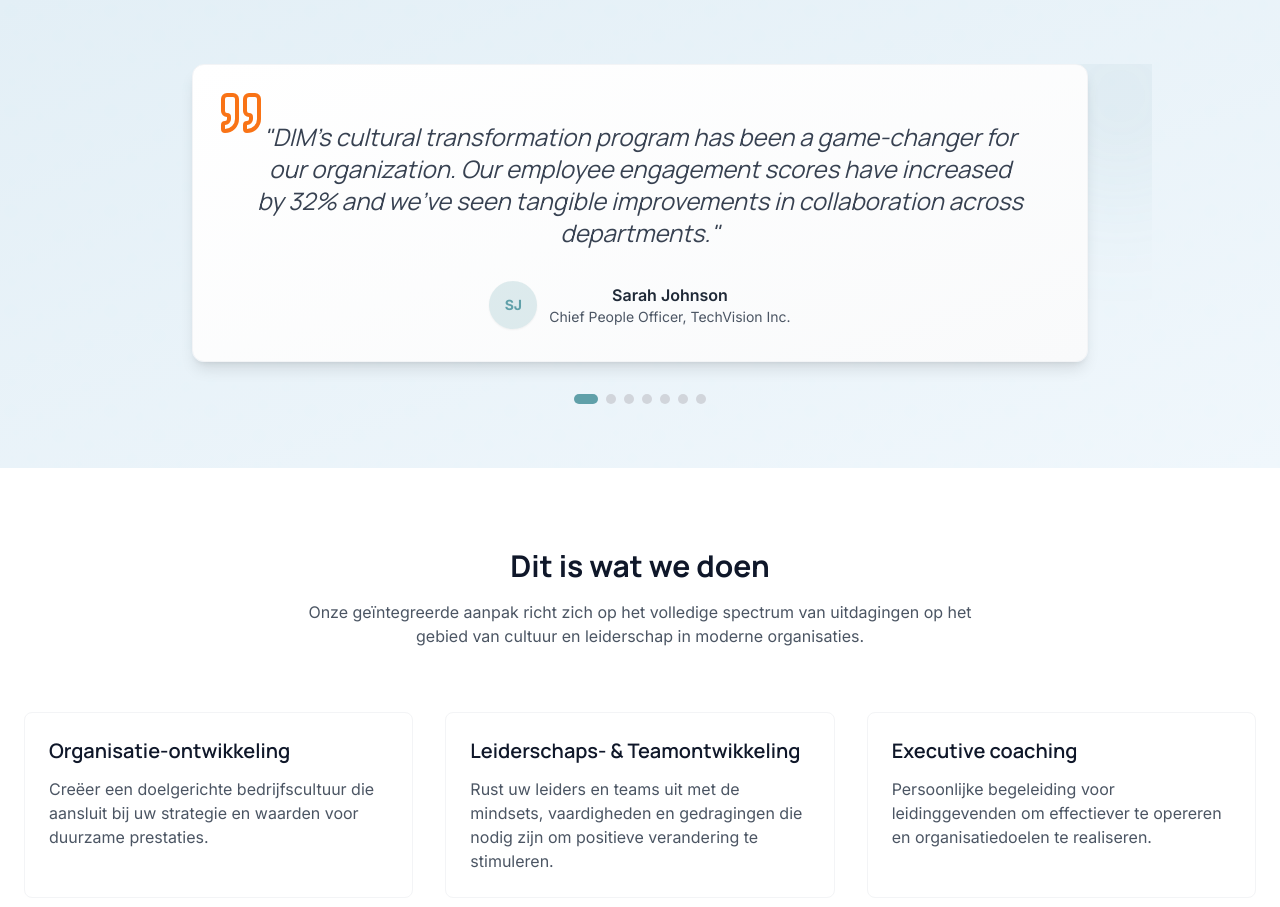
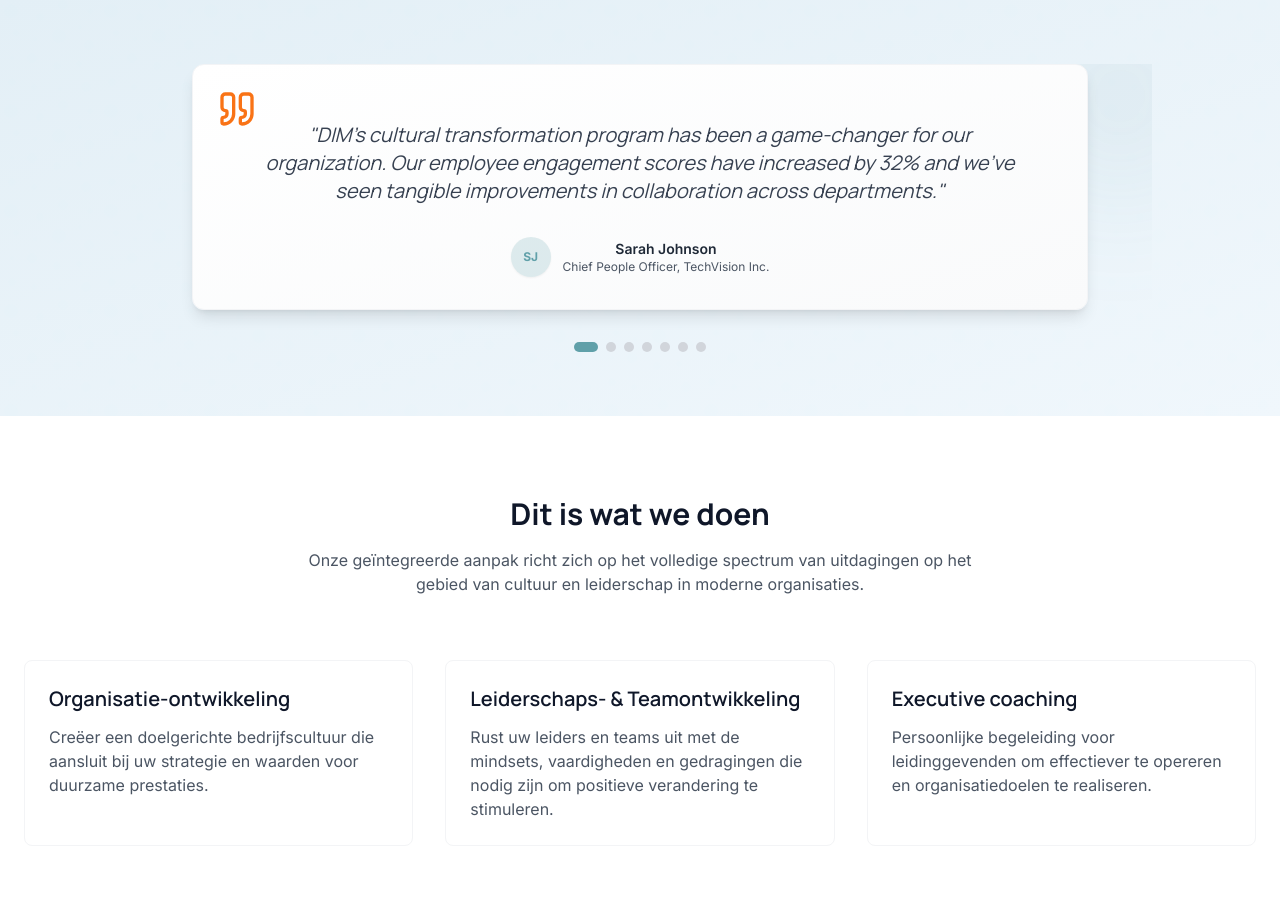
Before and after one commit to dimamsterdam/dim-amsterdam, a React (Vite) app: page /variant-minimalist in a window 1280 px wide. Shown: the part 800-1707 px from the top of the page. Built offline with nearby package versions, Linux system fonts and the light colour scheme.

Commit message:
Reduce font size
The font size was reduced by 20%.

```diff
--- a/src/components/EnhancedTestimonialsGallery.tsx
+++ b/src/components/EnhancedTestimonialsGallery.tsx
@@ -1,3 +1,4 @@
+
 import { useEffect, useState } from "react";
 import { motion, AnimatePresence } from "framer-motion";
 import { Quote } from "lucide-react";
@@ -90,21 +91,21 @@ const EnhancedTestimonialsGallery = () => {
           duration: 0.5
         }} className="px-4 py-8 rounded-xl bg-gradient-to-br from-white to-gray-50 shadow-lg border border-gray-100 relative z-10">
             <div className="absolute top-6 left-6">
-              <Quote className="h-12 w-12 text-[#F97316]" />
+              <Quote className="h-10 w-10 text-[#F97316]" />
             </div>
 
             <div className="text-center pt-6">
-              <blockquote className="text-xl md:text-2xl font-display text-gray-700 italic mb-8 max-w-3xl mx-auto">
+              <blockquote className="text-lg md:text-xl font-display text-gray-700 italic mb-8 max-w-3xl mx-auto">
                 "{testimonials[activeIndex].quote}"
               </blockquote>
 
               <div className="flex items-center justify-center">
-                <div className={`w-12 h-12 rounded-full ${testimonials[activeIndex].color} flex items-center justify-center text-primary font-bold text-sm mr-3 shadow-sm`}>
+                <div className={`w-10 h-10 rounded-full ${testimonials[activeIndex].color} flex items-center justify-center text-primary font-bold text-xs mr-3 shadow-sm`}>
                   {testimonials[activeIndex].initials}
                 </div>
                 <div>
-                  <p className="font-semibold text-gray-800">{testimonials[activeIndex].author}</p>
-                  <p className="text-sm text-gray-600">{testimonials[activeIndex].role}, {testimonials[activeIndex].company}</p>
+                  <p className="font-semibold text-gray-800 text-sm">{testimonials[activeIndex].author}</p>
+                  <p className="text-xs text-gray-600">{testimonials[activeIndex].role}, {testimonials[activeIndex].company}</p>
                 </div>
               </div>
             </div>
```
